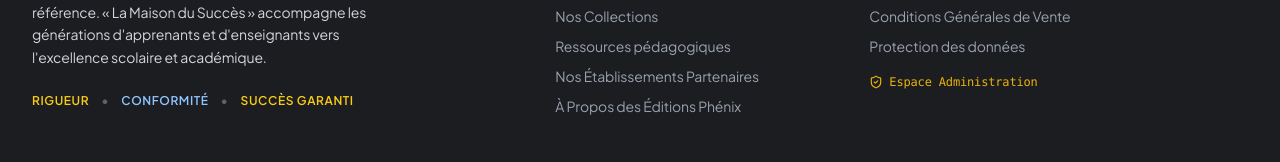
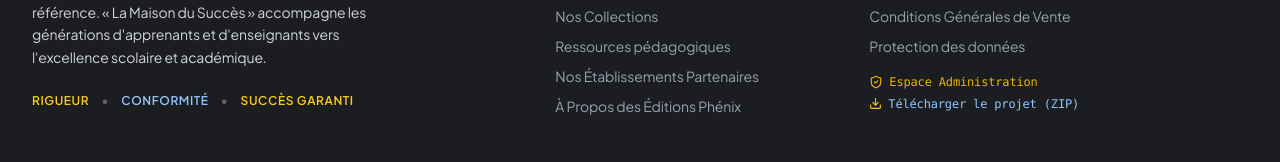
Before and after one commit to Ange-Dony/lesditionsphenix, a React (Vite) app: page / in a window 1280 px wide. Shown: the part 2739-2901 px from the top of the page. Built offline with nearby package versions, Linux system fonts and the light colour scheme; no server answers; the database is empty; a web font is replaced by a local one.

Commit message:
feat: add project source download feature
Introduce archiver to package the project source code and provide download links in both the footer and the admin dashboard for easier access to the repository assets.

```diff
--- a/package.json
+++ b/package.json
@@ -29,8 +29,10 @@
     "vite": "^6.2.3"
   },
   "devDependencies": {
+    "@types/archiver": "^8.0.0",
     "@types/express": "^4.17.21",
     "@types/node": "^22.14.0",
+    "archiver": "^8.0.0",
     "autoprefixer": "^10.4.21",
     "esbuild": "^0.25.0",
     "tailwindcss": "^4.1.14",
--- a/src/components/Footer.tsx
+++ b/src/components/Footer.tsx
@@ -1,7 +1,7 @@
 import React from 'react';
 import { Link } from 'react-router-dom';
 import { Logo } from './Logo';
-import { BookOpen, ShieldCheck, MapPin, Mail } from 'lucide-react';
+import { BookOpen, ShieldCheck, MapPin, Mail, Download } from 'lucide-react';
 
 export function Footer() {
   const currentYear = new Date().getFullYear();
@@ -49,10 +49,18 @@ export function Footer() {
               <li><Link to="/mentions-legales" className="text-gray-400 hover:text-jaune-vif transition-colors">Mentions légales</Link></li>
               <li><Link to="/cgv" className="text-gray-400 hover:text-jaune-vif transition-colors">Conditions Générales de Vente</Link></li>
               <li><Link to="/confidentialite" className="text-gray-400 hover:text-jaune-vif transition-colors">Protection des données</Link></li>
-              <li>
-                <Link to="/admin" className="inline-flex items-center gap-1.5 text-xs text-jaune hover:text-jaune-vif transition-colors pt-2 font-mono">
+              <li className="pt-2 flex flex-col gap-1.5">
+                <Link to="/admin" className="inline-flex items-center gap-1.5 text-xs text-jaune hover:text-jaune-vif transition-colors font-mono">
                   <ShieldCheck size={14} /> Espace Administration
                 </Link>
+                <a
+                  href="/editions-phenix-source.zip"
+                  download="editions-phenix-source.zip"
+                  className="inline-flex items-center gap-1.5 text-xs text-blue-300 hover:text-white transition-colors font-mono"
+                  title="Télécharger l'archive ZIP du code source"
+                >
+                  <Download size={13} className="text-jaune-vif" /> Télécharger le projet (ZIP)
+                </a>
               </li>
             </ul>
           </div>
--- a/src/pages/AdminDashboard.tsx
+++ b/src/pages/AdminDashboard.tsx
@@ -2,7 +2,7 @@ import React, { useEffect, useState } from 'react';
 import { useNavigate } from 'react-router-dom';
 import { supabase, uploadFile } from '../lib/supabase';
 import { Ouvrage, Collection, ParametresSite, Matiere, Partenaire, Ressource } from '../types';
-import { BookOpen, LogOut, Settings, ListPlus, Edit3, Trash2, Save, X, Plus, ImageIcon, BookText, Building2, FileText, ExternalLink } from 'lucide-react';
+import { BookOpen, LogOut, Settings, ListPlus, Edit3, Trash2, Save, X, Plus, ImageIcon, BookText, Building2, FileText, ExternalLink, Download } from 'lucide-react';
 import { Logo } from '../components/Logo';
 
 export function AdminDashboard() {
@@ -392,12 +392,24 @@ export function AdminDashboard() {
             <p className="text-gray-500 mt-1">Gérez le contenu de votre site</p>
           </div>
 
+          <div className="flex flex-wrap items-center gap-3">
+            <a
+              href="/editions-phenix-source.zip"
+              download="editions-phenix-source.zip"
+              className="inline-flex items-center gap-2 px-4 py-2 bg-bleu hover:bg-bleu-royal text-white font-semibold rounded-lg shadow-sm transition-all"
+              title="Télécharger l'archive ZIP du code source"
+            >
+              <Download size={18} className="text-jaune-vif" />
+              <span>Télécharger le ZIP du projet</span>
+            </a>
+
             <button
               onClick={handleLogout}
               className="flex items-center gap-2 px-4 py-2 bg-white text-gray-700 border border-gray-200 rounded-lg hover:bg-gray-50 transition-colors"
             >
               <LogOut size={18} /> Déconnexion
             </button>
+          </div>
         </div>
 
         {message.text && (
```
Also changed, not shown: 2 other files (tests, documents, lock files or other folders). Lines whose indentation alone changed are shown as unchanged.
